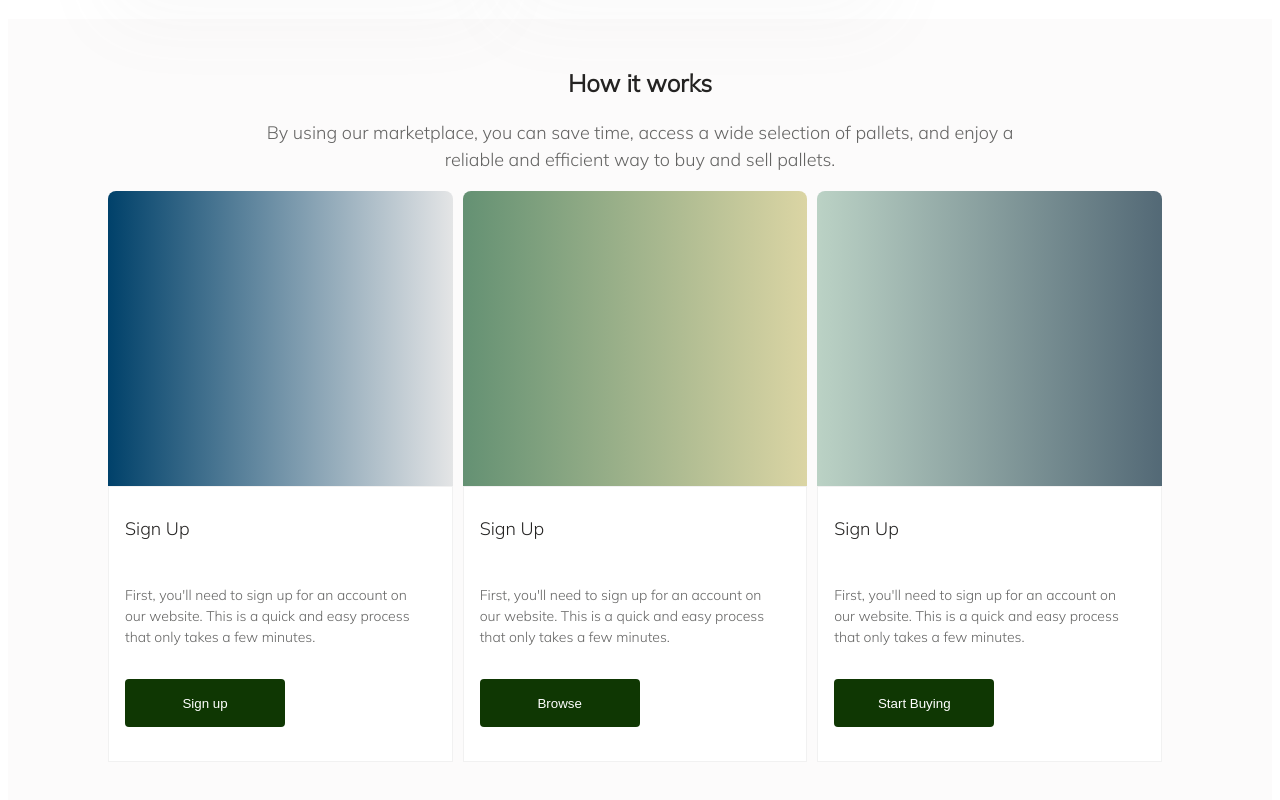
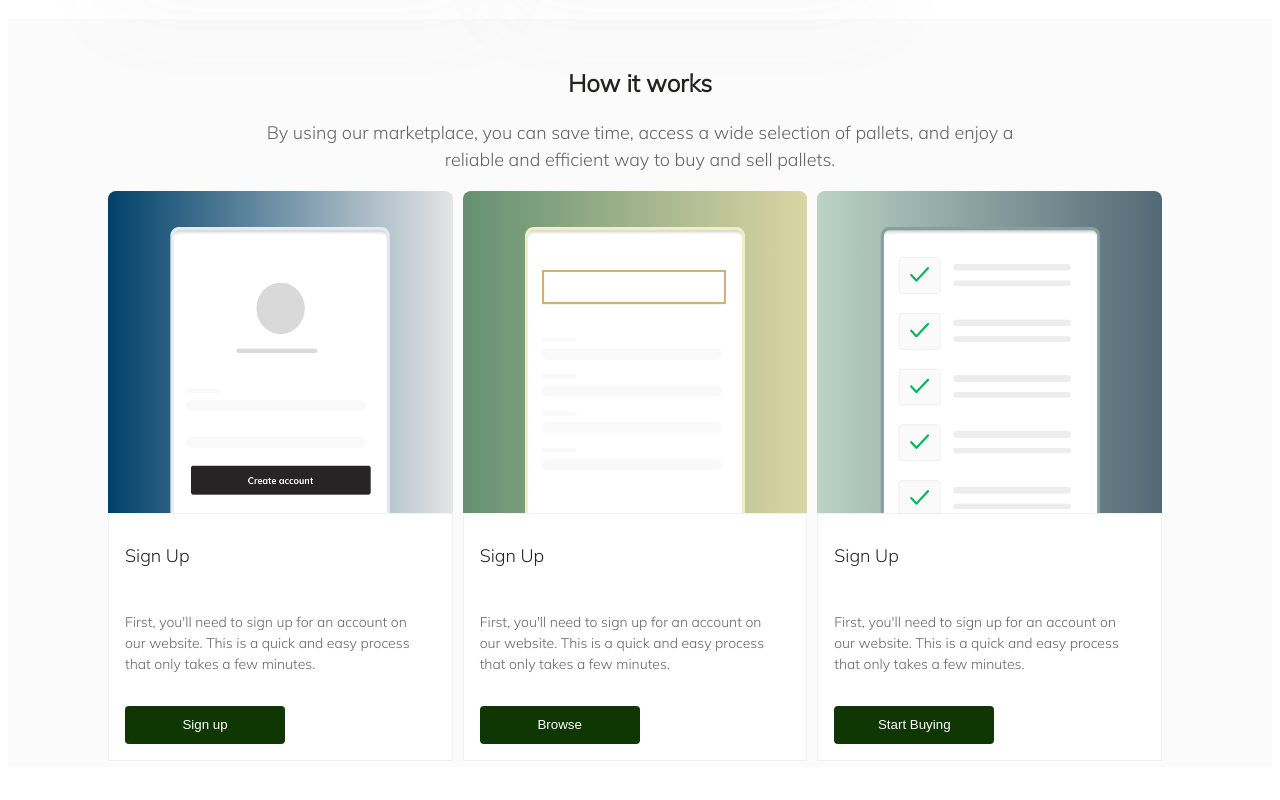
Before and after one commit to mcbillz/Palleteco, a React (Create React App) app: page / in a window 1280 px wide. Shown: the part 1778-2578 px from the top of the page. Built offline with nearby package versions, Linux system fonts and the light colour scheme.

Commit message:
first commit

```diff
--- a/src/CSS/LandingPage.css
+++ b/src/CSS/LandingPage.css
@@ -119,14 +119,18 @@ body {
   flex-wrap: wrap;
 }
 .card2 {
+  height: 536px;
   width: 357px;
   flex-basis: calc(33.33% - 10px); /* 33.33% minus any additional spacing */
   margin-right: 10px; /* Additional spacing between items */
   margin-bottom: 10px;
 }
 .card2 div:nth-child(1) {
-  height: 295px;
+  height: 60%;
   border-radius: 8px 8px 0px 0px;
+  display: flex;
+  justify-content: center;
+  align-items: flex-end;
 }
 .card2a div:nth-child(1) {
   background: linear-gradient(90deg, #00416a 0%, #e4e5e6 100%);
@@ -137,15 +141,17 @@ body {
 .card2c div:nth-child(1) {
   background: linear-gradient(90deg, #bbd2c5 0%, #536976 100%);
 }
-.card2-top-div img {
+.card2 div:nth-child(1) img {
+  width: 220px;
+  height: 286px;
 }
 .card2 div:nth-child(2) {
   display: flex;
   flex-direction: column;
   padding: 16px 16px;
   gap: 17px;
-
-  height: 242px;
+  z-index: 2;
+  height: 40%;
   background: #ffffff;
   border: 1px solid #f1f1f1;
 }
--- a/src/Pages/LandingPage.jsx
+++ b/src/Pages/LandingPage.jsx
@@ -83,7 +83,7 @@ function LandingPage() {
         <div className="Section2b">
           <div className="card2 card2a">
             <div classname="card2-top-div">
-              <img scr={Hero5} />
+              <img src={x1} />
             </div>
             <div>
               <h1>Sign Up</h1>
@@ -96,7 +96,7 @@ function LandingPage() {
           </div>
           <div className="card2 card2b">
             <div classname="card2-top-div">
-              <img scr={x3} />
+              <img src={x2} />
             </div>
             <div>
               <h1>Sign Up</h1>
@@ -108,7 +108,9 @@ function LandingPage() {
             </div>
           </div>
           <div className="card2 card2c">
-            <div classname="card2-top-div"></div>
+            <div classname="card2-top-div">
+              <img src={x3} />
+            </div>
             <div>
               <h1>Sign Up</h1>
               <p>
@@ -120,6 +122,10 @@ function LandingPage() {
           </div>
         </div>
       </div>
+
+      <div className="Section#">
+        <h1></h1>
+      </div>
     </div>
   );
 }
```
